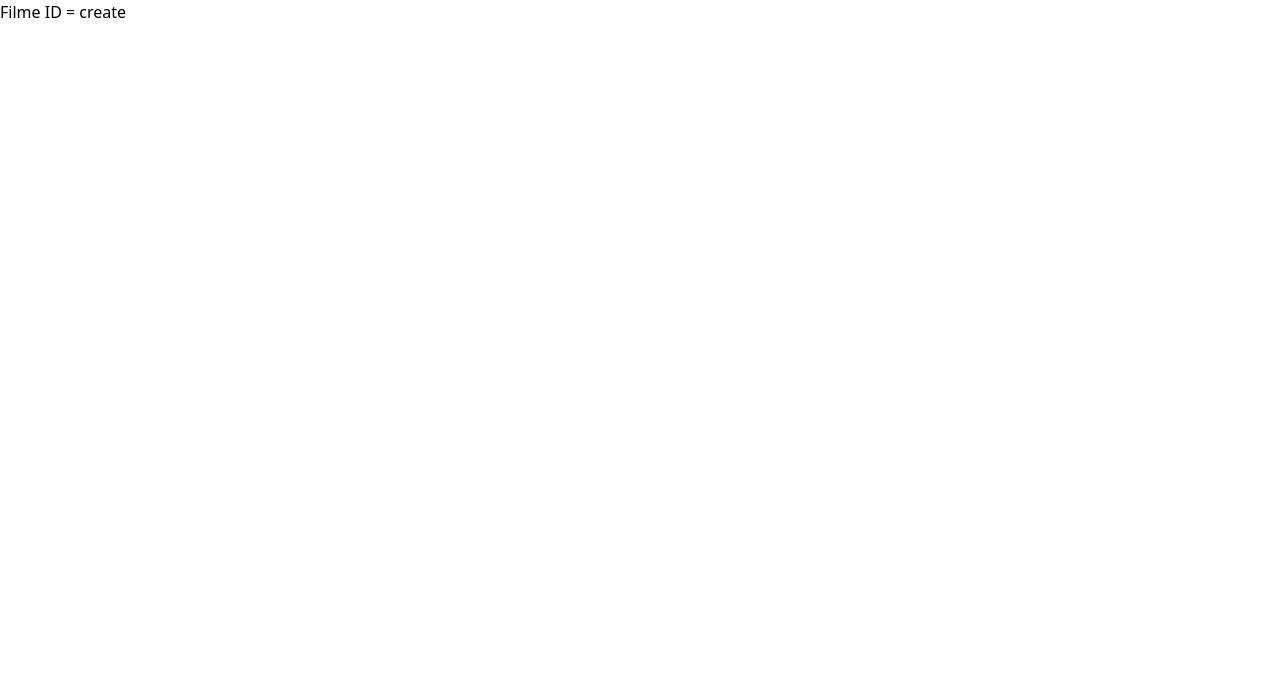
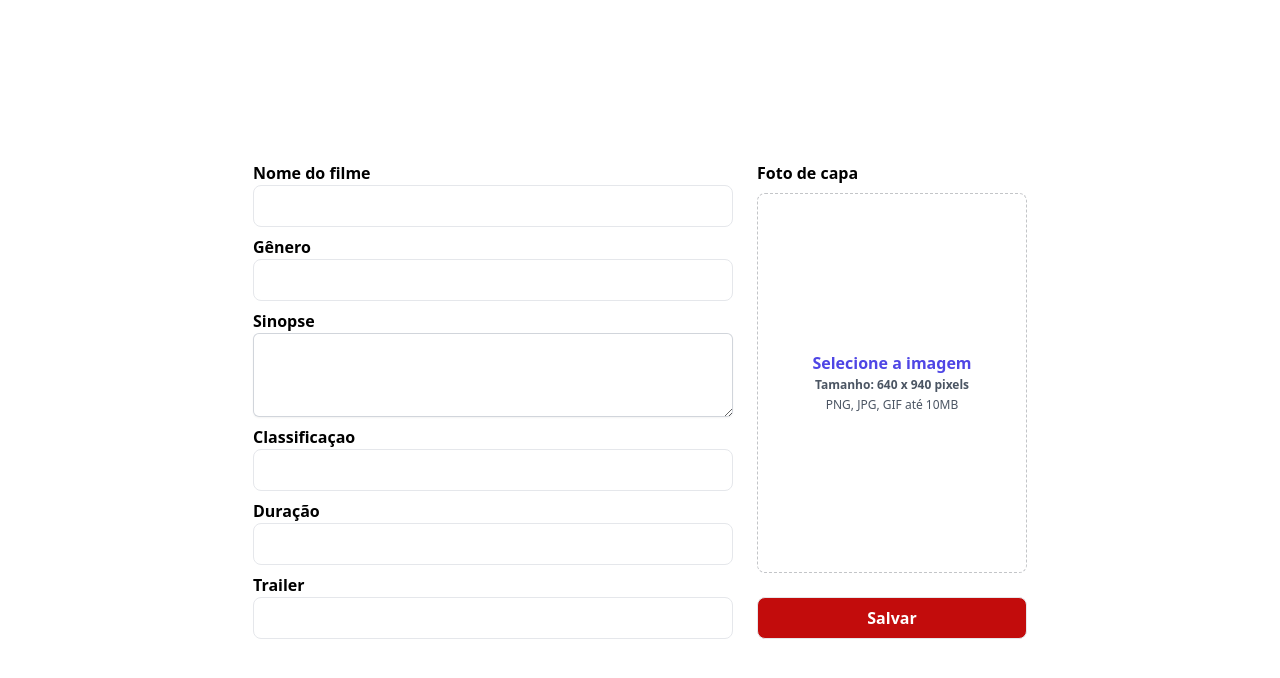
Before and after one commit to rafatosta/w3cine, a Next.js app: page /movie/create in a window 1280 px wide. Shown: the top 678 px of the page. Built offline with nearby package versions, Linux system fonts and the light colour scheme.

Commit message:
:sparkles: feat: Tela de cadastro de filme

```diff
--- a/app/components/Input.tsx
+++ b/app/components/Input.tsx
@@ -2,8 +2,8 @@ import { UseFormRegisterReturn } from "react-hook-form";
 
 interface InputProps extends React.InputHTMLAttributes<HTMLInputElement> {
   label: String;
-  alertLabel: String;
-  useFormRegisterReturn: UseFormRegisterReturn;
+  alertLabel?: String;
+  useFormRegisterReturn?: UseFormRegisterReturn;
   errorRequered?: boolean;
   children?: React.ReactNode;
 }
--- /dev/null
+++ b/app/movie/create/page.tsx
@@ -0,0 +1,96 @@
+"use client";
+
+import Input from "@/app/components/Input";
+import { useState } from "react";
+
+function CreateMovie() {
+  const [uploading, setUploading] = useState(false);
+  const [selectedImage, setSelectedImage] = useState("");
+  const [selectedFile, setSelectedFile] = useState<File>();
+
+  const handleUpload = async () => {
+    setUploading(true);
+    try {
+      if (!selectedFile) return;
+      const formData = new FormData();
+      formData.append("myImage", selectedFile);
+      //const { data } = await axios.post("/api/image", formData);
+      //console.log(data);
+    } catch (error: any) {
+      console.log(error.response?.data);
+    }
+    setUploading(false);
+  };
+  return (
+    <div className="w-screen h-screen flex flex-col justify-center items-center">
+      <form
+        className="w-4/5 sm:w-3/4 flex flex-col gap-2 sm:flex-row sm:gap-x-6 justify-center"
+        action=""
+      >
+        <div className="flex flex-col gap-y-2 sm:w-2/4">
+          <Input label="Nome do filme" />
+          <Input label="Gênero" />
+
+          <div>
+            <label className="font-bold"> Sinopse</label>
+            <textarea
+              id="about"
+              name="about"
+              rows={3}
+              className="block w-full rounded-md border-0 text-gray-900 shadow-sm ring-1 ring-inset ring-gray-300 placeholder:text-gray-400 focus:ring-2 focus:ring-inset focus:ring-indigo-600 sm:py-1.5 sm:text-sm sm:leading-6"
+              defaultValue={""}
+            />
+          </div>
+
+          <Input label="Classificaçao" />
+          <Input label="Duração" />
+          <Input label="Trailer" />
+        </div>
+
+        <div className="col-span-full flex flex-col gap-y-2 justify-center items-start">
+          <label htmlFor="cover-photo" className="font-bold">
+            Foto de capa
+          </label>
+
+          <label>
+            <input
+              type="file"
+              hidden
+              onChange={({ target }) => {
+                if (target.files) {
+                  const file = target.files[0];
+                  setSelectedImage(URL.createObjectURL(file));
+                  setSelectedFile(file);
+                }
+              }}
+            />
+            <div className="flex justify-center items-center rounded-lg border border-dashed border-gray-900/25 w-[200px] h-[295px] sm:w-[270px] sm:h-[380px] cursor-pointer">
+              {selectedImage ? (
+                <img className="rounded-lg" src={selectedImage} alt="" />
+              ) : (
+                <span className="font-semibold text-indigo-600 text-center">
+                  Selecione a imagem
+                  <p className="text-xs font-semibold leading-5 text-gray-600">
+                    Tamanho: 640 x 940 pixels
+                  </p>
+                  <p className="text-xs font-normal leading-5 text-gray-600">
+                    PNG, JPG, GIF até 10MB
+                  </p>
+                </span>
+              )}
+            </div>
+          </label>
+
+          <button
+            type="submit"
+            className="border rounded-lg font-semibold bg-[#c20c0c] text-white p-2 px-4 mt-4 w-full"
+          >
+            Salvar
+          </button>
+        </div>
+      </form>
+    </div>
+  );
+}
+
+export default CreateMovie;
--- a/app/movie/layout.tsx
+++ /dev/null
@@ -1,11 +0,0 @@
-export default function MovieLayout({
-  children,
-}: {
-  children: React.ReactNode;
-}) {
-  return (
-    <html>
-      <body>{children}</body>
-    </html>
-  );
-}
--- a/app/movie/new/page.tsx
+++ /dev/null
@@ -1,5 +0,0 @@
-function NewMovie() {
-  return <div>Novo filme</div>;
-}
-
-export default NewMovie;
```
